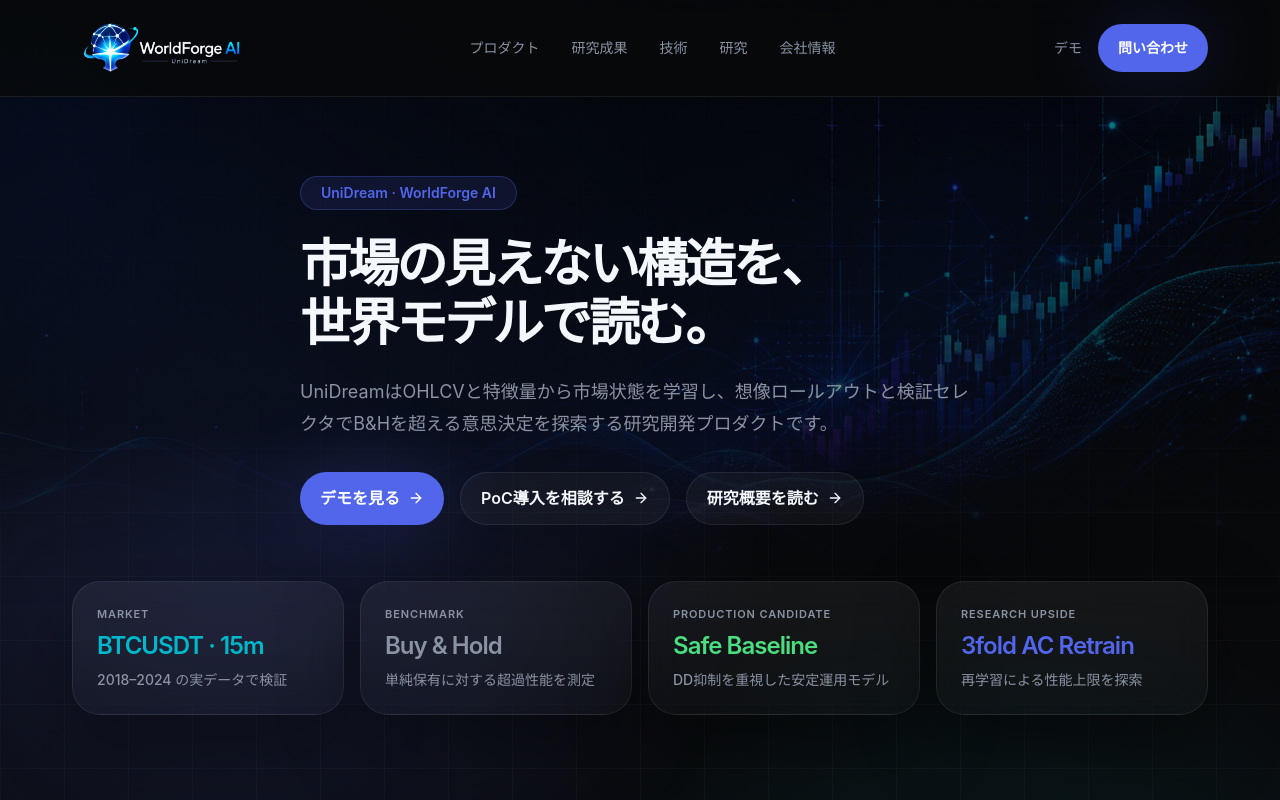
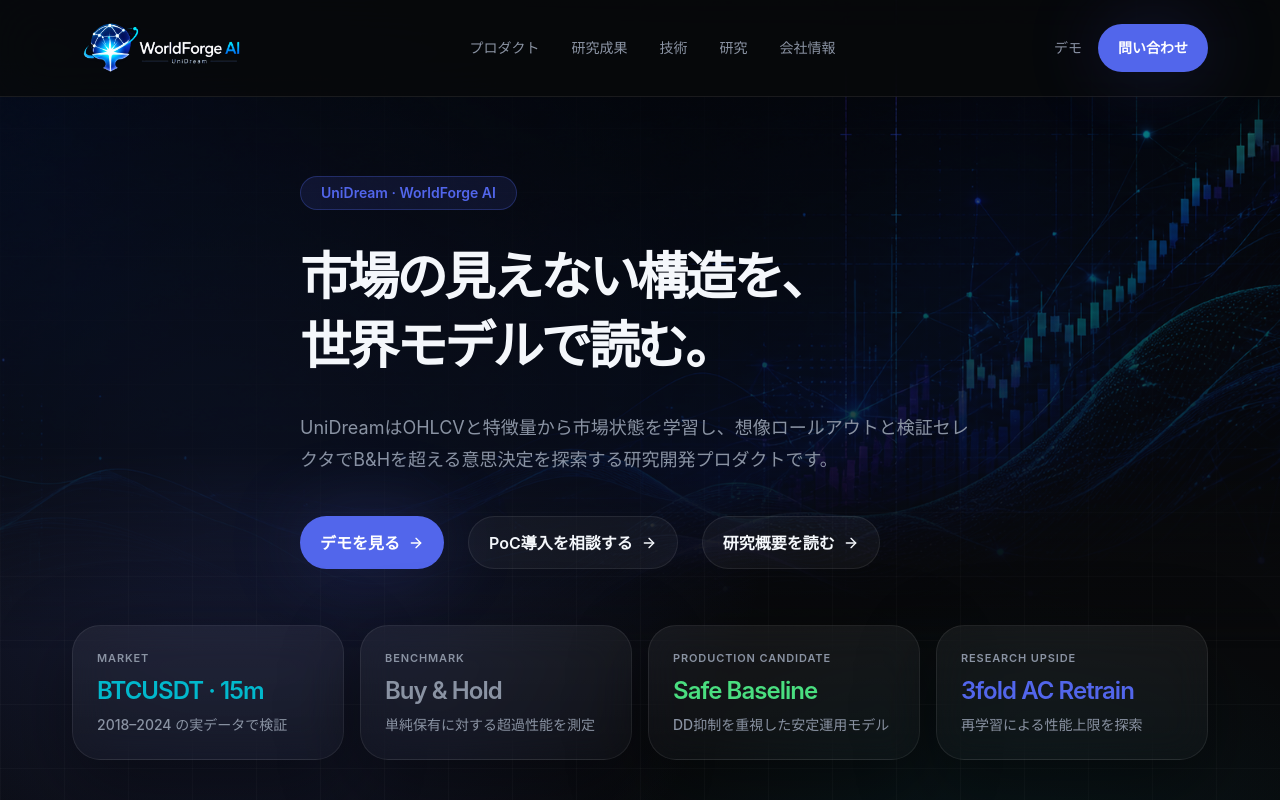
Before and after one commit to shinji-ogasa/unidream-demo-web, a Next.js app: page /homepage in a window 1280 px wide. Shown: the top 800 px of the page. Built offline with nearby package versions, Linux system fonts and the light colour scheme.

Commit message:
increase hero line-height to 1.35, expand gaps between elements

```diff
--- a/src/app/homepage/page.tsx
+++ b/src/app/homepage/page.tsx
@@ -175,7 +175,7 @@
               initial={{ opacity: 0, y: 12 }}
               animate={{ opacity: 1, y: 0 }}
               transition={{ duration: 0.5, delay: 0.1 }}
-              className="mb-6 inline-flex rounded-full border border-[rgba(82,102,235,0.3)] bg-[rgba(82,102,235,0.12)] px-5 py-1.5 text-sm font-semibold text-[#5266eb]"
+              className="mb-8 inline-flex rounded-full border border-[rgba(82,102,235,0.3)] bg-[rgba(82,102,235,0.12)] px-5 py-1.5 text-sm font-semibold text-[#5266eb]"
             >
               UniDream · WorldForge AI
             </motion.span>
@@ -183,7 +183,7 @@
               initial={{ opacity: 0, y: 20 }}
               animate={{ opacity: 1, y: 0 }}
               transition={{ duration: 0.6, delay: 0.15 }}
-              className="text-[clamp(2.2rem,4vw,3.5rem)] font-semibold tracking-[-0.06em] leading-[1.15] text-[#f4f7fb]"
+              className="text-[clamp(2.2rem,4vw,3.5rem)] font-semibold tracking-[-0.06em] leading-[1.35] text-[#f4f7fb]"
             >
               市場の見えない構造を、<br />世界モデルで読む。
             </motion.h1>
@@ -191,7 +191,7 @@
               initial={{ opacity: 0, y: 16 }}
               animate={{ opacity: 1, y: 0 }}
               transition={{ duration: 0.5, delay: 0.25 }}
-              className="mt-6 max-w-[680px] text-lg leading-8 text-[#8a93a3]"
+              className="mt-8 max-w-[680px] text-lg leading-8 text-[#8a93a3]"
             >
               UniDreamはOHLCVと特徴量から市場状態を学習し、想像ロールアウトと検証セレクタでB&Hを超える意思決定を探索する研究開発プロダクトです。
             </motion.p>
@@ -199,7 +199,7 @@
               initial={{ opacity: 0, y: 14 }}
               animate={{ opacity: 1, y: 0 }}
               transition={{ duration: 0.5, delay: 0.35 }}
-              className="mt-8 flex flex-wrap gap-4"
+              className="mt-10 flex flex-wrap gap-6"
             >
               <CtaButton href="/">デモを見る</CtaButton>
               <CtaButton variant="secondary" href="/homepage/contact">PoC導入を相談する</CtaButton>
```
